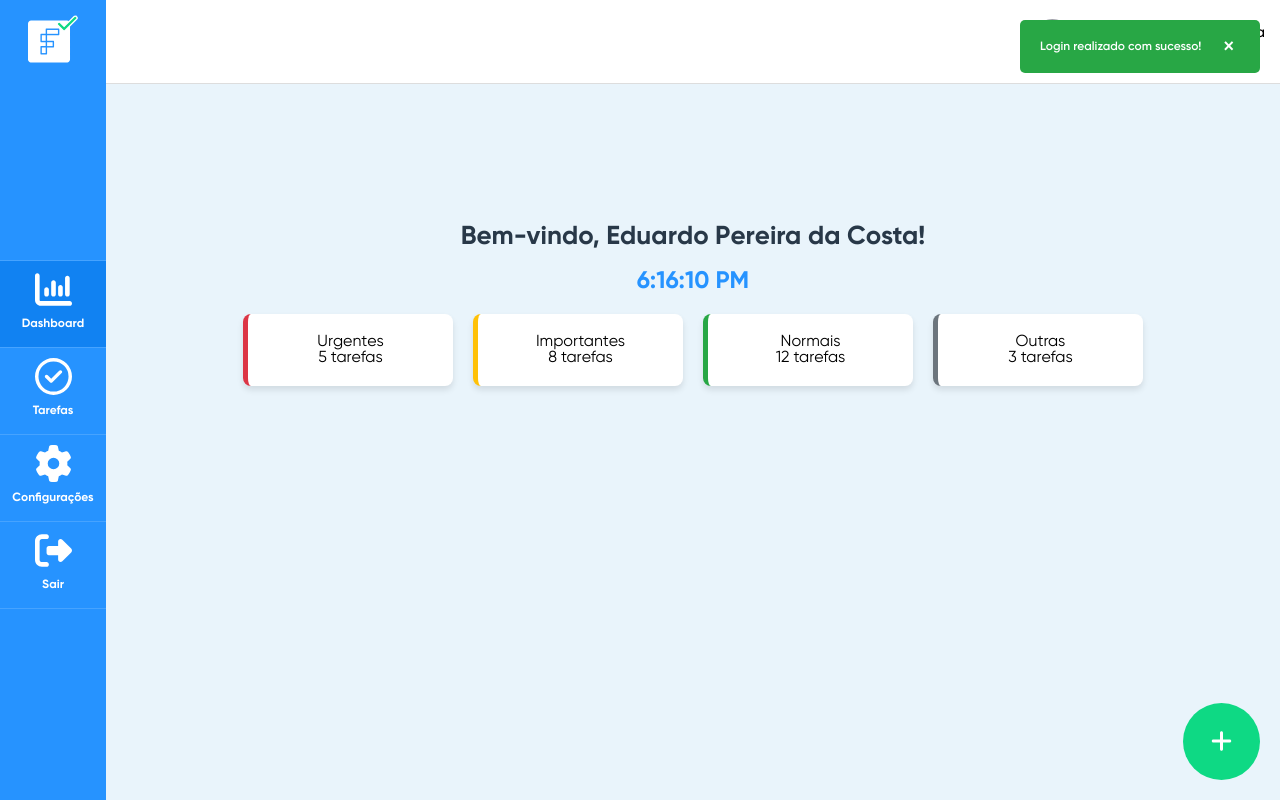
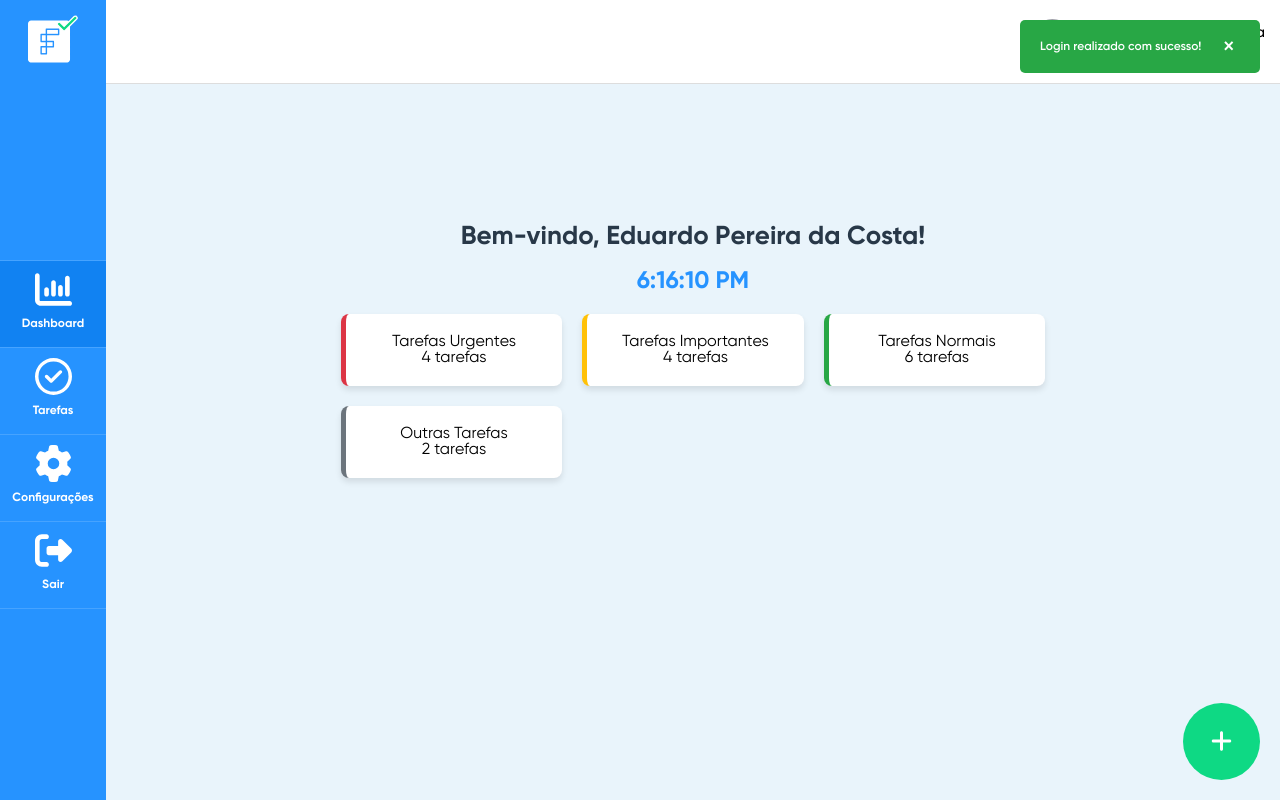
Before and after one commit to regiszaum/facility-app-challenge, a Vue app: page / in a window 1280 px wide. Both pictures are taken after a click on the button "Entrar". Built offline with nearby package versions, Linux system fonts and the light colour scheme.

Commit message:
♻️ feat: Dashboard cards on Dashboard view

```diff
--- /dev/null
+++ b/src/modules/auth/components/atoms/DashboardCard.vue
@@ -0,0 +1,48 @@
+<template>
+  <div class="task-card" :class="cardClass">
+    <h2>{{ title }}</h2>
+    <p>{{ taskCount }} tarefas</p>
+  </div>
+</template>
+
+<script setup>
+import { computed } from "vue";
+
+const props = defineProps({
+  title: String,
+  count: Number,
+  type: String,
+});
+
+const cardClass = computed(() => {
+  return {
+    urgent: props.type === "urgent",
+    important: props.type === "important",
+    normal: props.type === "normal",
+    other: props.type === "other",
+  };
+});
+
+const taskCount = computed(() => props.count || 0);
+</script>
+
+<style lang="stylus" scoped>
+.task-card
+  background white
+  padding 20px
+  border-radius 8px
+  box-shadow 0 4px 6px rgba(0, 0, 0, 0.1)
+  text-align center
+
+.urgent
+  border-left 5px solid #dc3545
+
+.important
+  border-left 5px solid #ffc107
+
+.normal
+  border-left 5px solid #28a745
+
+.other
+  border-left 5px solid #6c757d
+</style>
--- a/src/modules/auth/views/Dashboard.vue
+++ b/src/modules/auth/views/Dashboard.vue
@@ -5,39 +5,40 @@
       <p class="clock">{{ time }}</p>
     </div>
     <div class="cards-container">
-      <div class="card urgent">
-        <h2>Urgentes</h2>
-        <p>5 tarefas</p>
-      </div>
-      <div class="card important">
-        <h2>Importantes</h2>
-        <p>8 tarefas</p>
-      </div>
-      <div class="card normal">
-        <h2>Normais</h2>
-        <p>12 tarefas</p>
-      </div>
-      <div class="card others">
-        <h2>Outras</h2>
-        <p>3 tarefas</p>
-      </div>
+      <DashboardCard title="Tarefas Urgentes" :count="urgentCount" type="urgent" />
+      <DashboardCard
+        title="Tarefas Importantes"
+        :count="importantCount"
+        type="important"
+      />
+      <DashboardCard title="Tarefas Normais" :count="normalCount" type="normal" />
+      <DashboardCard title="Outras Tarefas" :count="otherCount" type="other" />
     </div>
   </div>
 </template>
 
 <script setup>
-import { ref, onMounted, computed } from 'vue';
-import { useStore } from 'vuex';
+import { ref, onMounted, computed } from "vue";
+import { useStore } from "vuex";
+import DashboardCard from "../components/atoms/DashboardCard.vue";
 
 const store = useStore();
-const user = computed(() => store.state.user?.users?.find(u => u.email === 'user@facilitaapp.com') || {});
+const user = computed(
+  () => store.state.user?.users?.find((u) => u.email === "user@facilitaapp.com") || {}
+);
 
-const userName = computed(() => user.value?.name || 'Usuário');
+const userName = computed(() => user.value?.name || "Usuário");
 const time = ref(new Date().toLocaleTimeString());
 
 const updateTime = () => {
   time.value = new Date().toLocaleTimeString();
 };
+
+// Obtendo a contagem de tarefas do Vuex
+const urgentCount = computed(() => store.getters["tasks/urgentTasks"].length);
+const importantCount = computed(() => store.getters["tasks/importantTasks"].length);
+const normalCount = computed(() => store.getters["tasks/openTasks"].length);
+const otherCount = computed(() => store.getters["tasks/otherTasks"].length);
 
 onMounted(() => {
   setInterval(updateTime, 1000);
@@ -72,29 +73,20 @@ onMounted(() => {
   display grid
   grid-template-columns repeat(auto-fit, minmax(200px, 1fr))
   gap 20px
-  width 80%
+  width 60%
   max-width 900px
 
-.card
-  background white
-  padding 20px
-  border-radius 8px
-  box-shadow 0 4px 6px rgba(0, 0, 0, 0.1)
-  text-align center
+@media (max-width: 768px)
+  .header
+    h1
+      font-size 18px
+  .cards-container
+    grid-template-columns 2fr
 
-.urgent
-  border-left 5px solid #dc3545
-
-.important
-  border-left 5px solid #ffc107
-
-.normal
-  border-left 5px solid #28a745
-
-.others
-  border-left 5px solid #6c757d
-
-@media (max-width: 768px)
-  .cards-container
-    grid-template-columns 1fr
+@media (max-width: 576px)
+  .header
+    h1
+      font-size 13px
+      .clock
+        font-size 14px
 </style>
```
